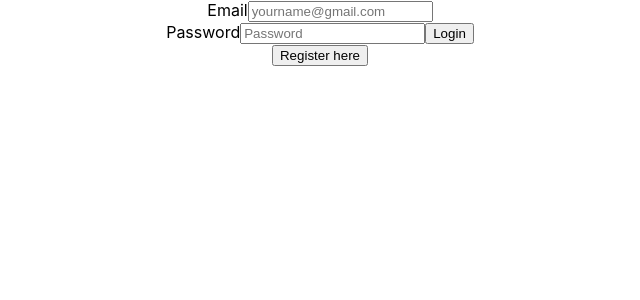
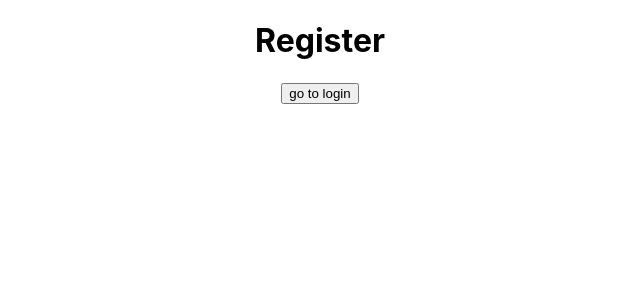
Before and after one commit to Malone99/react_fundamentals, a React (Create React App) app: page /register in a window 1280 px wide. Shown: the top 300 px of the page, without its empty margins (320-960 px from the left). Built offline with nearby package versions, Linux system fonts and the light colour scheme.

Commit message:
added a basic router to be replaced with react router

```diff
--- a/src/App.js
+++ b/src/App.js
@@ -2,18 +2,36 @@ import { Login } from './Login';
 import './App.css';
 import Register from './Register';
 import React, {useState} from 'react';
+
+// route === "login" && <Login setRoute={setRoute} />
+// if route === "login" then return <Login />
+// if route !== "login" then return fasle
+
+// a && b -> if a is true then return b
+// if a is false then return a (false)
+
+// in react we can use any falsy value to render nothing
+
+const routes = [
+  {
+    path: '/login',
+    element: <Login />
+  },
+  {
+    path: '/register',
+    element: <Register />
+  },
+]
+
 function App() {
-
-  const [route, setRoute]= useState("login")
 
   return (
     <div className="App">
-
       {
-
+        routes.map(route => (
+          window.location.href.includes(route.path) ? route.element : null
+        ))
       }
-      <Login></Login>
-
     </div>
   );
 }
--- a/src/Login.jsx
+++ b/src/Login.jsx
@@ -1,11 +1,11 @@
-import React,{ useState } from "react";
+import React, { useState } from "react";
 
-export const Login= ()=>{
+export const Login = (props) => {
 
-    const [email, setEmail]=useState("");
-    const [password, setPassword]= useState("");
+    const [email, setEmail] = useState("");
+    const [password, setPassword] = useState("");
 
-    const handleSubmit= e => {
+    const handleSubmit = e => {
         console.log(JSON.stringify(email, null, 2));
         e.preventDefault();
     }
@@ -14,13 +14,20 @@ export const Login= ()=>{
         <div>
            <form className="form" onSubmit={handleSubmit}>
             <label> Email</label>
-            <input value={email} onChange={(e)=>{setEmail(e.target.value)}} type="email" id="email" placeholder="yourname@gmail.com" name="email"></input>
+            <input
+                value={email}
+                onChange={(e)=>{setEmail(e.target.value)}}
+                type="email"
+                id="email"
+                placeholder="yourname@gmail.com"
+                name="email"
+            />
             <br/>
             <label>Password</label>
             <input value={password} onChange={(e)=>{setPassword(e.target.value)}} type="password" id="password" placeholder="Password" name="password"></input>
             <button type="onSubmit">Login</button>
            </form>
-           <button>Register here</button>
+           <button onClick={() => window.location.href = 'register'}>Register here</button>
         </div>
     )
 };
--- a/src/Register.jsx
+++ b/src/Register.jsx
@@ -1,8 +1,8 @@
-const Register= ()=>{
-
+const Register= () => {
     return(
         <div>
             <h1>Register</h1>
+            <button onClick={() => window.location.href = 'login'}>go to login</button>
         </div>
     )
 }
```
Also changed, not shown: 1 other file (tests, documents, lock files or other folders).
